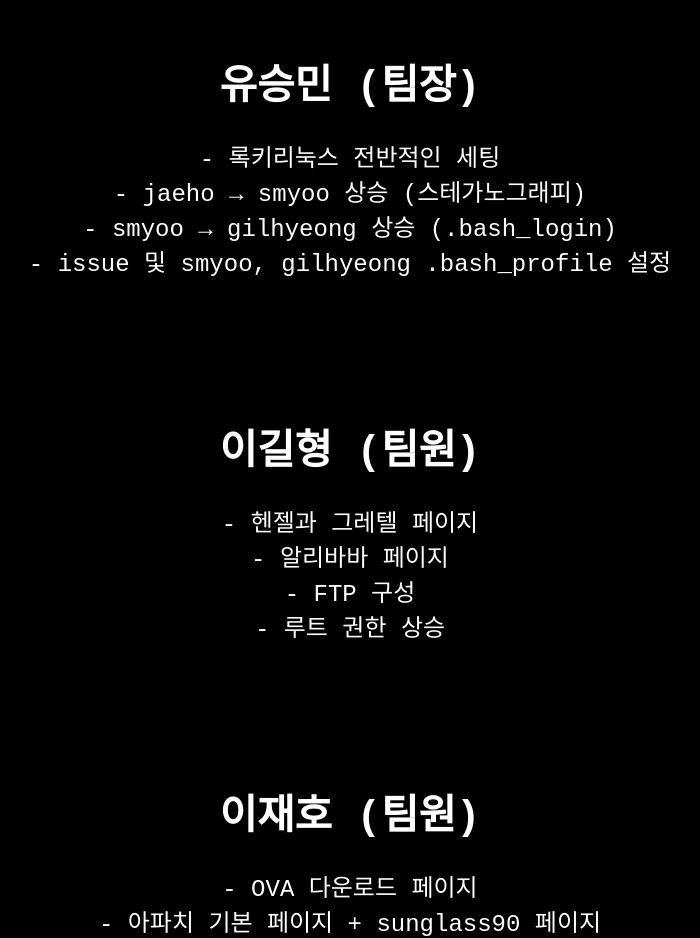
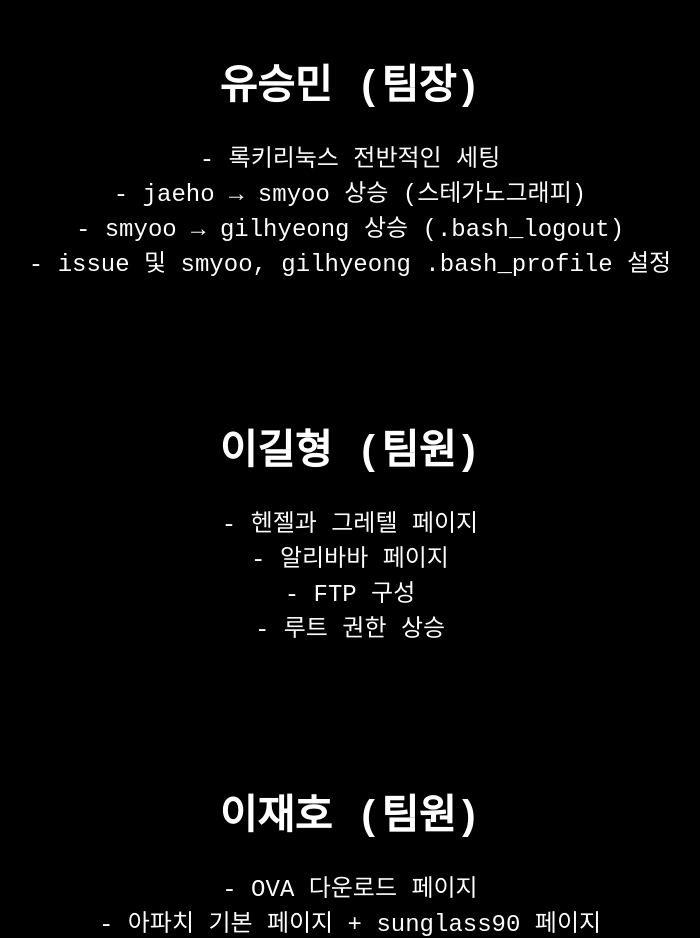
Before and after one commit to 20241231/madeby, a plain HTML site: page index.html in a window 1280 px wide. Shown: the part 1080-2018 px from the top of the page, without its empty margins (290-990 px from the left). Drawn offline with Linux system fonts and the light colour scheme.

Commit message:
Update index.html

```diff
--- a/index.html
+++ b/index.html
@@ -62,7 +62,7 @@
       <h1>CTF 참여인원</h1>
 
       <div class="name">유승민 (팀장)</div>
-      <div class="role">- 록키리눅스 전반적인 세팅<br>- jaeho → smyoo 상승 (스테가노그래피)<br>- smyoo → gilhyeong 상승 (.bash_login)<br>- issue 및 smyoo, gilhyeong .bash_profile 설정</div>
+      <div class="role">- 록키리눅스 전반적인 세팅<br>- jaeho → smyoo 상승 (스테가노그래피)<br>- smyoo → gilhyeong 상승 (.bash_logout)<br>- issue 및 smyoo, gilhyeong .bash_profile 설정</div>
 
       <div class="name">이길형 (팀원)</div>
       <div class="role">- 헨젤과 그레텔 페이지<br>- 알리바바 페이지<br>- FTP 구성<br>- 루트 권한 상승</div>
```
